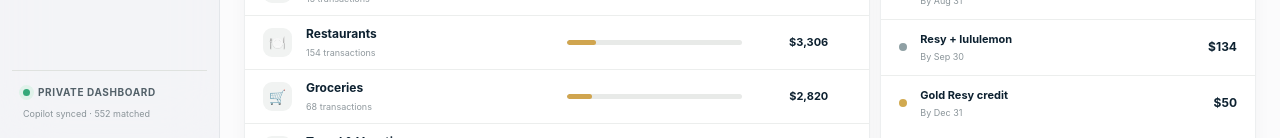
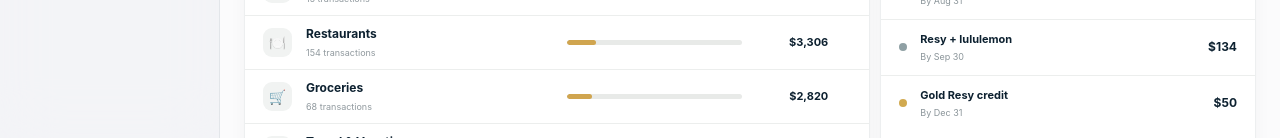
Before and after one commit to pondorasti/pondorasti, a Next.js app: page / in a window 1280 px wide. Shown: the part 662-800 px from the top of the page. Built offline with nearby package versions, Linux system fonts and the light colour scheme; some icons are missing.

Commit message:
Remove sidebar status footer

```diff
--- a/app/components/AppShell.tsx
+++ b/app/components/AppShell.tsx
@@ -46,10 +46,6 @@ export default function AppShell({ children }: { children: ReactNode }) {
             </div>
           ))}
         </nav>
-        <div className="sidebar-status">
-          <span><i /> Private dashboard</span>
-          <small>Copilot synced · 552 matched</small>
-        </div>
       </aside>
       <div className="app-workspace">
         <header className="mobile-app-bar">
--- a/app/globals.css
+++ b/app/globals.css
@@ -43,10 +43,8 @@ button, input, select { font: inherit; }
 .app-sidebar nav a:hover { background: rgba(13,33,48,.045); color: var(--ink); }
 .app-sidebar nav a.active { background: rgba(13,33,48,.075); color: #15171a; box-shadow: inset 0 0 0 1px rgba(13,33,48,.025); }
 .app-sidebar nav i { width: 20px; display: grid; place-items: center; color: var(--accent); font-style: normal; }
-.sidebar-status { margin-top: auto; padding: 14px 11px 4px; display: grid; gap: 7px; border-top: 1px solid var(--line); }
-.sidebar-status > span, .private-dot { display: inline-flex; align-items: center; gap: 8px; color: #536169; font-size: 10px; font-weight: 700; text-transform: uppercase; letter-spacing: .06em; }
-.sidebar-status > span i, .private-dot i { width: 7px; height: 7px; border-radius: 50%; background: #34a979; box-shadow: 0 0 0 4px #e0f2ea; }
-.sidebar-status small { color: #8a9499; font-size: 9px; }
+.private-dot { display: inline-flex; align-items: center; gap: 8px; color: #536169; font-size: 10px; font-weight: 700; text-transform: uppercase; letter-spacing: .06em; }
+.private-dot i { width: 7px; height: 7px; border-radius: 50%; background: #34a979; box-shadow: 0 0 0 4px #e0f2ea; }
 .app-workspace { min-height: 100vh; margin-left: 220px; background: #fbfbfc; }
 .mobile-app-bar { display: none; }
 
```
